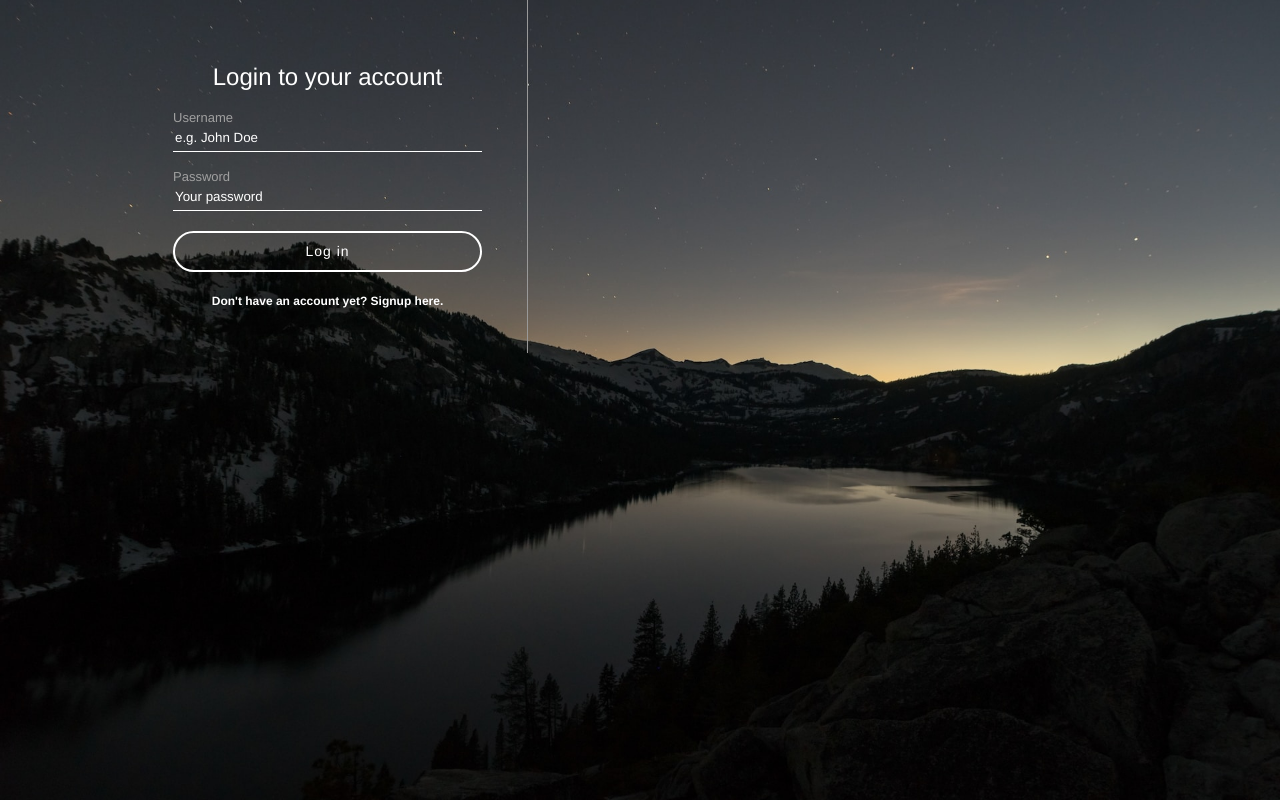
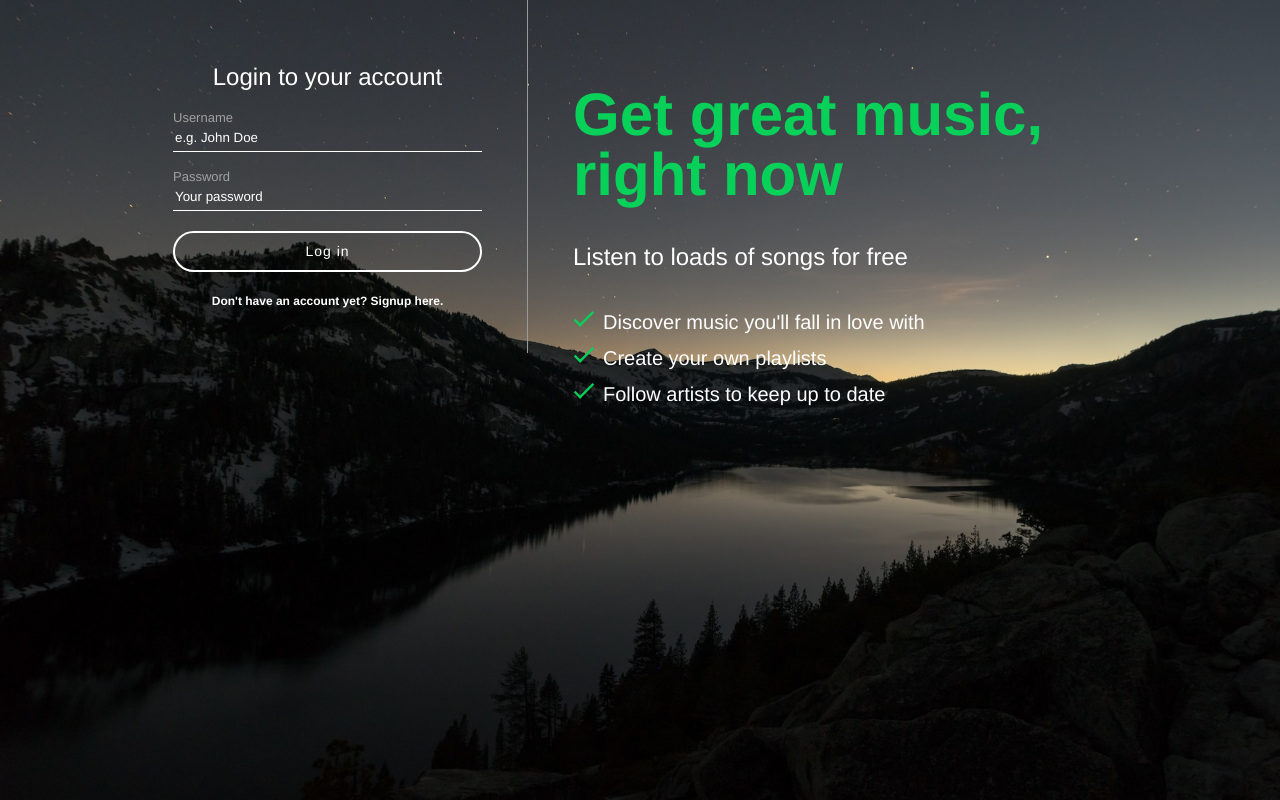
Before and after one commit to nikitahl/spotify-clone, a PHP site: page /register.php in a window 1280 px wide. Run offline with PHP 8.4, Linux system fonts and the light colour scheme.

Commit message:
34 lesson, create right section

```diff
--- a/assets/css/register.css
+++ b/assets/css/register.css
@@ -80,6 +80,7 @@ body {
 #hasAccountAccess span {
   font-weight: bold;
   font-size: 12px;
+  cursor: pointer;
 }
 
 #registerForm,
@@ -107,3 +108,29 @@ body {
 ::placeholder { /* Most modern browsers support this now. */
  color: #fff;
 }
+
+#loginText {
+  padding: 45px;
+  display: table-cell;
+}
+
+#loginText h1 {
+  color: #07d159;
+  font-size: 60px;
+  font-weight: bold;
+}
+
+#loginText h2 {
+  margin: 35px 0;
+}
+
+#loginText ul {
+  padding: 0;
+}
+
+#loginText li {
+  font-size: 20px;
+  list-style-type: none;
+  padding: 8px 30px;
+  background: url(../images/icons/checkmark.png) no-repeat 0 7px;
+}
--- a/register.php
+++ b/register.php
@@ -117,6 +117,15 @@
             </div>
           </form>
         </div>
+        <div id="loginText">
+          <h1>Get great music, right now</h1>
+          <h2>Listen to loads of songs for free</h2>
+          <ul>
+            <li>Discover music you'll fall in love with</li>
+            <li>Create your own playlists</li>
+            <li>Follow artists to keep up to date</li>
+          </ul>
+        </div>
       </div>
     </div>
 
```
Also changed, not shown: assets/images/icons/checkmark.png (added).
